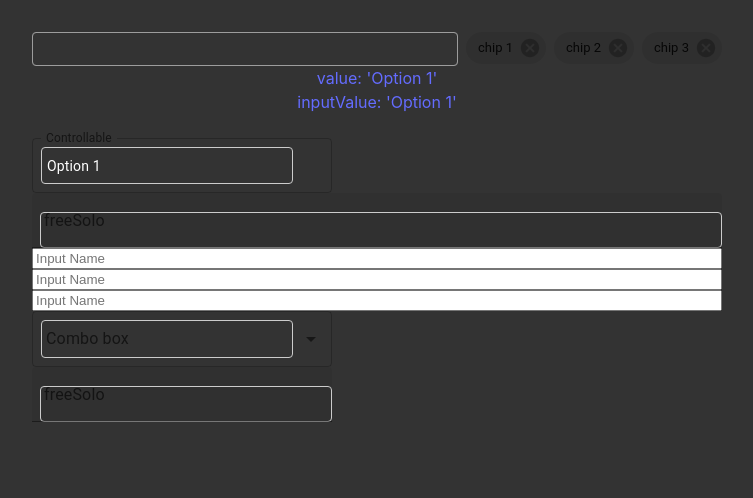
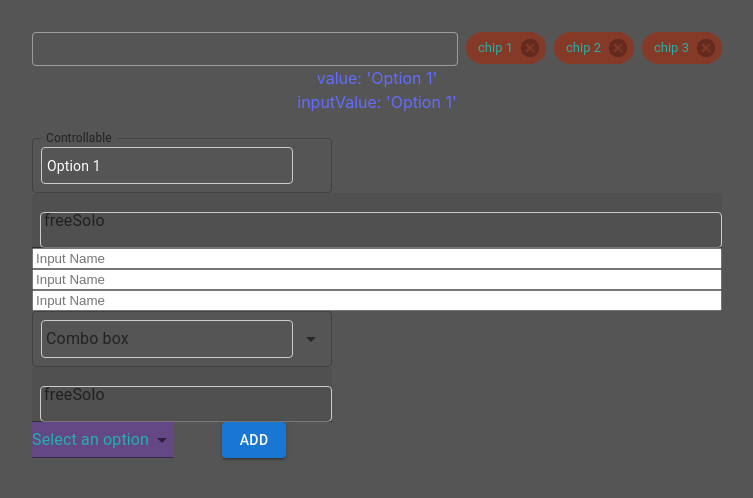
Before and after one commit to talesrune/rhf-demo, a React (Vite) app: page / in a window 1280 px wide. Shown: the top 498 px of the page, without its empty margins (263-1016 px from the left). Built offline with nearby package versions, Linux system fonts and the light colour scheme.

Commit message:
dynamic select

```diff
--- a/src/App.css
+++ b/src/App.css
@@ -6,7 +6,7 @@
 }
 
 body{
-  background-color: #333333;
+  background-color: #555555;
 }
 
 label {
--- a/src/components/Controller2.tsx
+++ b/src/components/Controller2.tsx
@@ -1,7 +1,10 @@
 import ReactDatePicker from "react-datepicker";
 import { useForm, Controller, useFieldArray } from "react-hook-form";
-import { Stack, TextField, Autocomplete, Chip } from "@mui/material";
+import { Stack, TextField, Autocomplete, Chip, NativeSelect, Button } from "@mui/material";
 import { useState } from "react"
+import { styled } from '@mui/material/styles';
+
+//import '../App.css'
 
 type FormValues = {
   TextField: string,
@@ -10,7 +13,27 @@ type FormValues = {
   // {
   //   number: string
   // }[]
+  decisionList: any
 }
+
+const CustomizedChip = styled(Chip)`
+  color: #20b2aa;
+  background-color: #853a28;
+
+  :hover {
+    color: #2e8b57;
+  }
+`;
+
+const CustomizedSelect = styled(NativeSelect)`
+  color: #20b2aa;
+  background-color: #634885;
+
+  :hover {
+    color: #2e8b57;
+  }
+`;
+
 
 // Top 100 films as rated by IMDb users. http://www.imdb.com/chart/top
 const top100Films = [
@@ -23,8 +46,20 @@ const top100Films = [
   { id:6, title: 'Pulp Fiction', year: 1994 }
 ]
 
+const daList = [
+  { id:0, title: 'Phone number', type: "string" },
+  { id:1, title: 'Email', type: "string" },
+  { id:2, title: 'Date of birth', type: "date" },
+  { id:3, title: 'Last Name', type: "string" },
+  { id:4, title: 'Deadline Date', type: "date" },
+  { id:5, title: "Address", type: "string" },
+  { id:6, title: 'Region', type: "string" }
+]
+
 export const Controller2 = () => {
-  const { register, getValues, handleSubmit, control } = useForm<FormValues>();
+  const { register, getValues, handleSubmit, control } = useForm<FormValues>({
+    defaultValues: {decisionList: ['test']}
+  });
   const [chips, setChips] = useState(['chip 1','chip 2','chip 3']);
 
   //new
@@ -35,6 +70,11 @@ export const Controller2 = () => {
   //new 18 Aug
   const {fields, append, remove} = useFieldArray({
     name: 'movies',
+    control
+  })
+
+  const {fields:decisionFields, update:updateSelect, append:appendSelect, remove:removeSelect} = useFieldArray({
+    name: 'decisionList',
     control
   })
 
@@ -58,6 +98,11 @@ export const Controller2 = () => {
   }
 
   console.log(getValues())
+  // decisionFields.map((chipName, j) =>{
+  // console.log('decisionF')
+  // console.log(chipName)
+  // }
+  // )
   return (
     <Stack>
       <Stack direction={'row'} spacing={1} >
@@ -79,7 +124,7 @@ export const Controller2 = () => {
       />
       {
         chips.map((chipName) =>
-          <Chip key={chipName} label={chipName} onDelete={()=>handleDelete(chipName)}/>
+          <CustomizedChip key={chipName} label={chipName} onDelete={()=>handleDelete(chipName)}/>
         )
       }
       </Stack>
@@ -174,6 +219,85 @@ export const Controller2 = () => {
         />
 
       </Stack>
+      <Stack>
+      {
+         decisionFields.map((chipName, j) =>
+            <Stack direction='row' spacing={6} key={j}>
+            <CustomizedSelect
+              //{...register(`decisionList.${index}.${obj.type}`)}
+              key={j}
+              onChange={ (e) => {
+
+                var help = JSON.parse(e.target.value)
+                console.log(help)
+
+                // if (decisionFields.length <= help.index) {
+                //   for (var i = decisionFields.length; i <help.index+1; i++){
+                //     appendSelect("blank")
+                //   }
+                // }
+
+                updateSelect(help.index, help)//{"bro": help})
+                //help
+              }}
+
+
+            >
+
+            <option>Select an option</option>
+            {
+              daList.map((obj) => {
+                //console.log("hi")
+                return <option key={obj.id}
+                              value={JSON.stringify({
+                                  index: j,
+                                  id: obj.id,
+                                  label: obj.title,
+                                  type: obj.type
+                              })}
+                              label={obj.title}
+                      />
+              })
+            }
+            </CustomizedSelect>
+            {(j==decisionFields.length-1) && <Button variant='contained' onClick={()=>{appendSelect("blank")}}>Add</Button>}
+            {(decisionFields.length>1 && j==decisionFields.length-1) && <Button variant='contained' onClick={()=>{removeSelect(j)}}>Remove</Button>}
+            </Stack>
+        )
+
+      }
+      </Stack>
+
+      {/* <Stack>
+      <CustomizedSelect
+          //{...register(`decisionList.${index}.${obj.type}`)}
+          {...register('decisionList.1', {
+            onChange: (e) => {
+
+              var help = JSON.parse(e.target.value)
+              //updateSelect(help.index, help)
+              console.log('endo2')
+              //help
+            },
+          })}
+        >
+        <option>Select an option</option>
+        {
+          daList.map((obj) => {
+            //console.log("hi")
+            return <option key={obj.id}
+                           value={JSON.stringify({
+                              index: 1,
+                              id: obj.id,
+                              label: obj.title,
+                              type: obj.type
+                           })}
+                           label={obj.title}
+                   />
+          })
+        }
+        </CustomizedSelect>
+      </Stack> */}
     </Stack>
   );
 }
```
